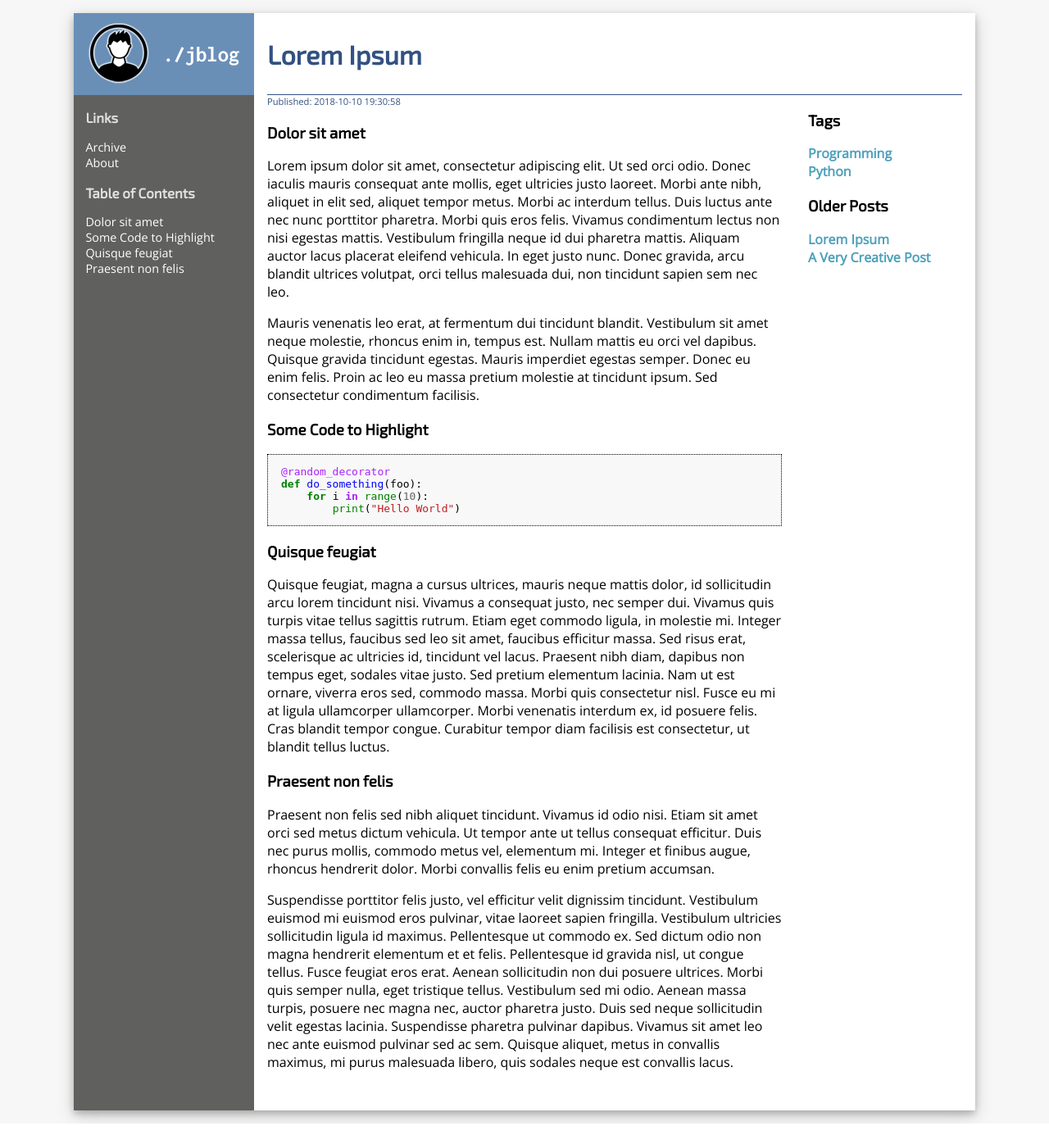
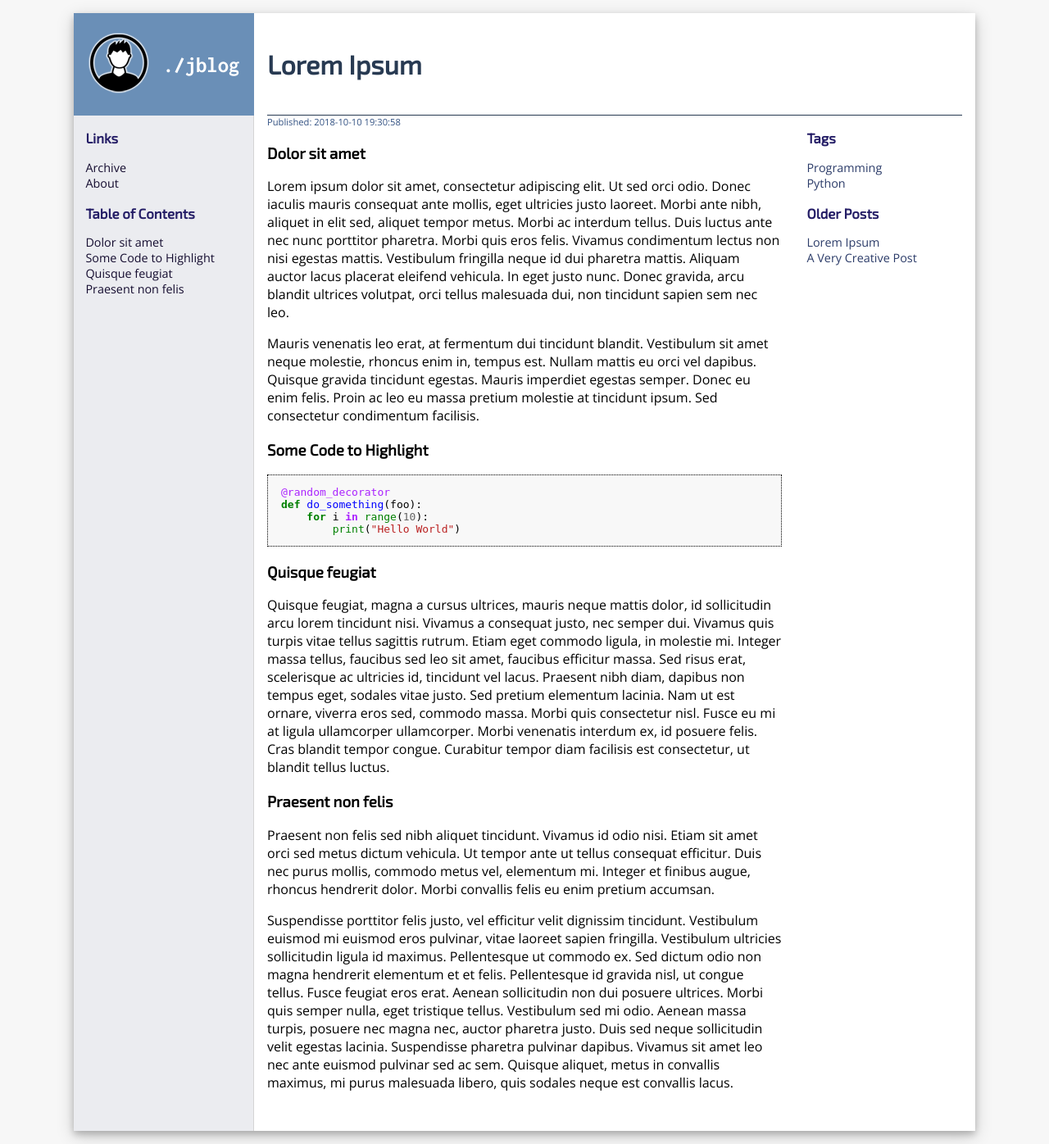
Before and after one commit to justacid/jblog, a Flask app: page / in a window 1280 px wide. Shown: the whole page at 82% size. Before the commit the page ends 1371 px from the top, so only its background shows below. Run offline with Flask 2, Linux system fonts and the light colour scheme; data comes from the database, SQL or seed files in the repository.

Commit message:
New colors.

```diff
--- a/static/styles.css
+++ b/static/styles.css
@@ -11,40 +11,55 @@ p {
     font-family: 'Open Sans', sans-serif;
 }
 
+a {
+    text-decoration: none;
+    color: #5c74b8;
+    font-weight: bold;
+}
+
 #sidebar ul {
     list-style: none;
     font-family: 'Open Sans', sans-serif;
-    padding-left: 0px;
+    padding-left: 0;
 }
 
 #infobar ul {
     list-style: none;
     font-family: 'Open Sans', sans-serif;
-    padding-left: 0px;
+    padding-left: 0;
 }
 
-a {
+#infobar a {
     text-decoration: none;
-    color: #4ca0ba;
-    font-weight: bold;
+    color: #2c3c69;
+    font-weight: normal;
 }
 
 #sidebar a {
     text-decoration: none;
-    color: #ffffff;
+    color: #150d30;
     font-weight: normal;
 }
 
 #sidebar-container {
-    background: #60605e;
+    background: #ebecf0;
+    border-right: solid;
+    border-width: 1px;
+    border-color: #d4d4d4;
 }
 
 #sidebar {
-    padding-left: 2em;
+    padding-left: 1em;
     padding-bottom: 1em;
-    color: #e0e0e0;
+    color: #241d66;
     font-size: 0.9em;
-    text-indent: -1em;
+}
+
+#infobar {
+    font-size: 0.9em;
+    padding-left: 1em;
+    padding-right: 1em;
+    color: #241d66;
 }
 
 #logo-container {
@@ -72,7 +87,7 @@ a {
     margin-bottom: 1em;
     display: grid;
     grid-template-columns: 1fr 3.0fr 1fr;
-    grid-template-rows: 100px minmax(75vh, max-content);
+    grid-template-rows: 125px minmax(75vh, max-content);
     background: #ffffff;
 }
 
@@ -84,7 +99,7 @@ a {
     margin-right: 1em;
     display: flex;
     align-items: center;
-    color: #325182;
+    color: #283a52;
 }
 
 #content {
@@ -92,11 +107,6 @@ a {
     padding-right: 1em;
     margin-bottom: 2em;
     font-family: 'Open Sans', sans-serif;
-}
-
-#infobar {
-    padding-left: 1em;
-    padding-right: 1em;
 }
 
 .last-modified {
@@ -118,7 +128,6 @@ a {
 }
 
 @media only screen and (max-width: 800px) {
-
     #grid-container {
         box-shadow: 0;
         margin: 0 auto;
```
